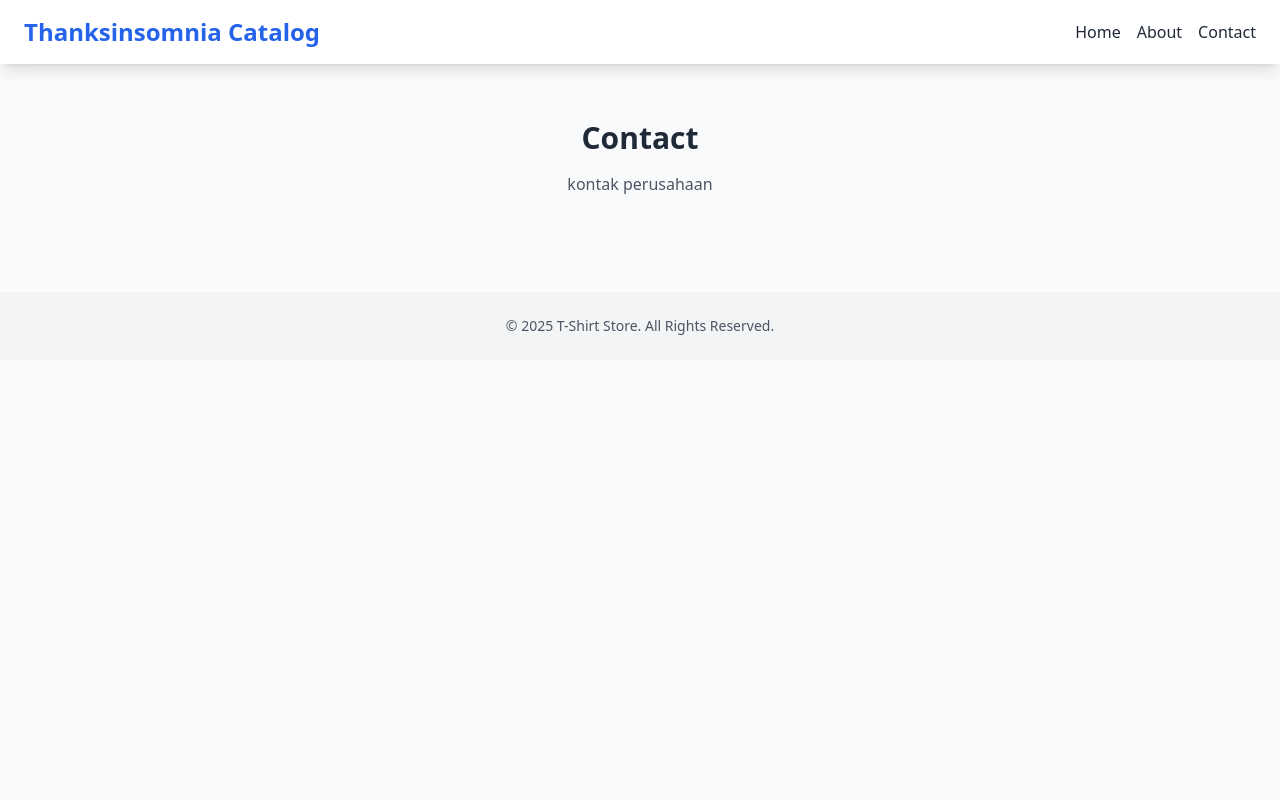
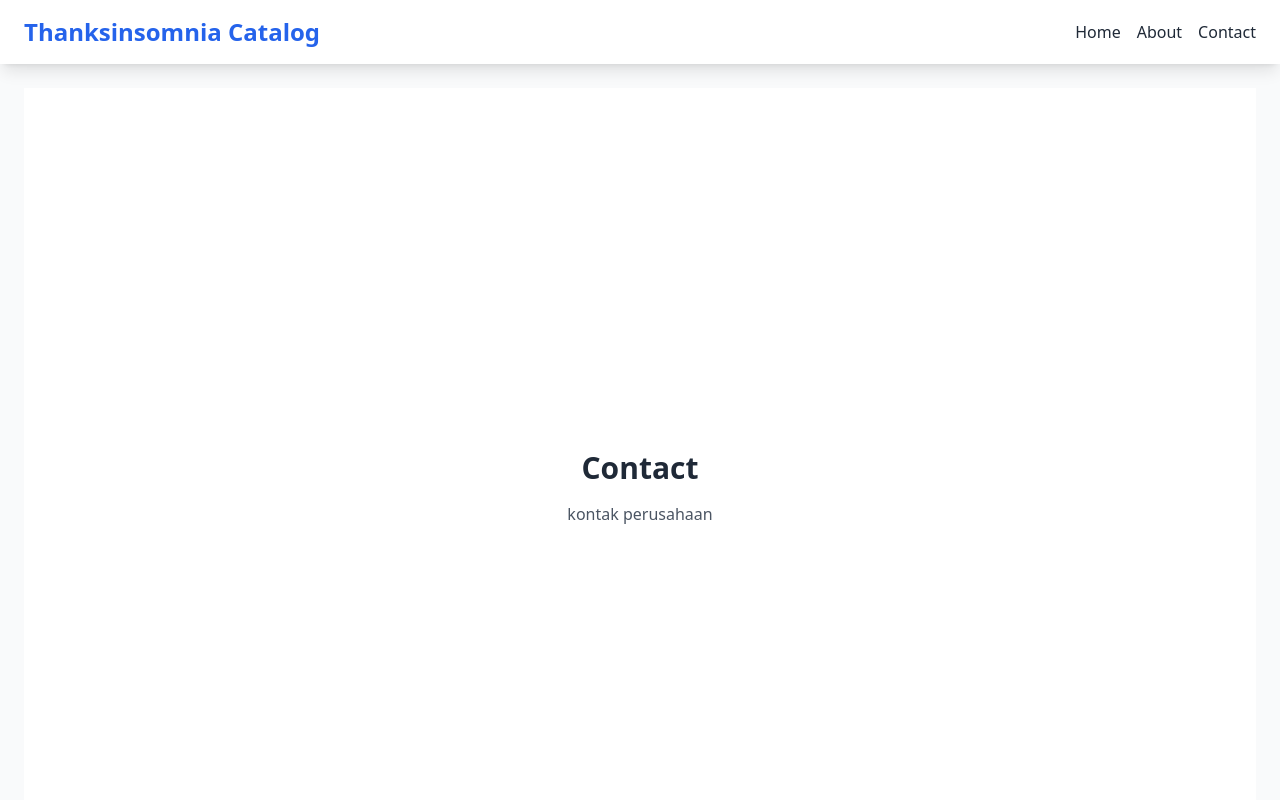
Before and after one commit to ziiapayaa/wave2east, a Next.js app: page /contact in a window 1280 px wide. Shown: the top 800 px of the page. Built offline with nearby package versions, Linux system fonts and the light colour scheme.

Commit message:
Ramzy: Menambahkan elemen ini di menu contact yang berfungsi sebagai wadah yang memenuhi layar dan menampilkan kontennya di tengah secara vertikal dan horizontal dengan tampilan bersih dan latar belakang putih.

```diff
--- a/app/contact/page.tsx
+++ b/app/contact/page.tsx
@@ -2,7 +2,7 @@
 
 export default function AboutPage() {
     return (
-      <div className="text-center py-8">
+      <div className="min-h-screen flex flex-col justify-center items-center bg-white px-4">
         <h2 className="text-3xl font-bold text-gray-800">Contact</h2>
         <p className="text-gray-600 mt-4">
           kontak perusahaan
```
Also changed, not shown: 1 other file (tests, documents, lock files or other folders).
